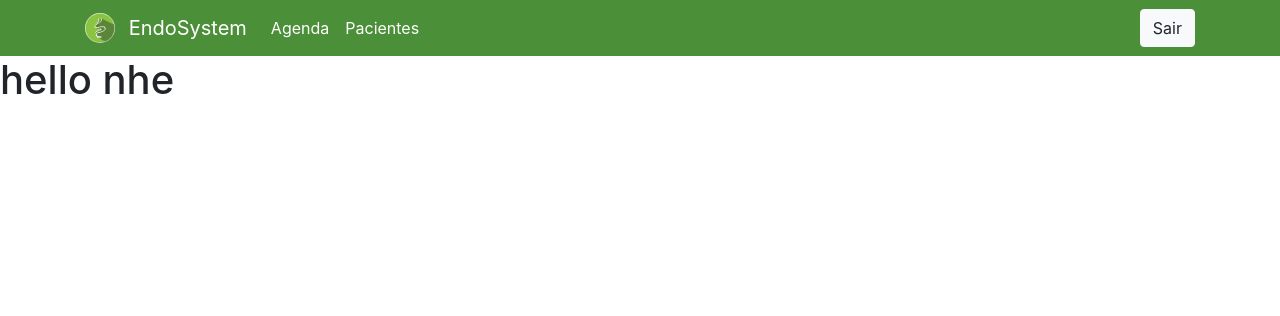
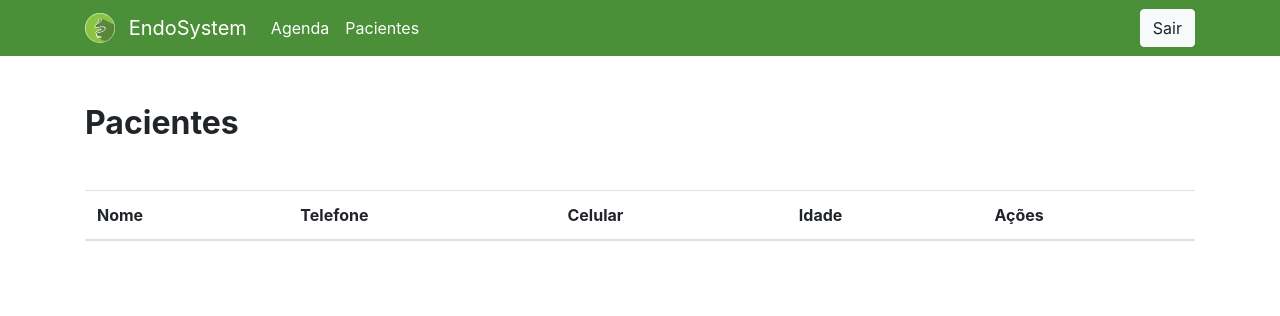
Before and after one commit to pereiraneto/EndoClinica, a Django app: template templates/patient/list-patients.html in a window 1280 px wide. Shown: the top 316 px of the page. Run offline with Django 3.2, Linux system fonts and the light colour scheme; the template is opened without the code that fills it, so the values that code supplies are empty; some libraries are stand-ins or nearby versions.

Commit message:
load patients on patients-list

```diff
--- a/static/JS/list-patients.js
+++ b/static/JS/list-patients.js
@@ -1 +1,29 @@
-console.log('listar pacientes')
+const apiBaseUrl = window.location.origin + "/api/"
+
+
+document.onreadystatechange = () => {
+    if (document.readyState == 'interactive') {
+        requestFromApi(patients => {
+            const patientsTableBody = document.getElementById('patients-table-body')
+
+            patients.forEach(patient => {
+                addTag(tr => {
+                    addTag(th => {
+                        th.scope = "row"
+                        th.textContent = patient.name
+                    }, tr, 'th')
+                    addTag(td => td.textContent = patient.phone, tr)
+                    addTag(td => td.textContent = patient.cell_phone, tr)
+                    addTag(td => td.textContent = new Date().getFullYear() - patient.birth_date.slice(0,4), tr)
+                    addTag(td => {
+                        addTag(a => {
+                            a.textContent = 'Editar'
+                            a.onclick = () =>  console.log('editar', patient)
+                            a.classList = 'default-link'
+                        }, td, 'a')
+                    }, tr)
+                }, patientsTableBody, 'tr')
+            });
+        }, apiBaseUrl + 'pacientes/')
+    }
+}
--- a/templates/patient/list-patients.html
+++ b/templates/patient/list-patients.html
@@ -3,7 +3,23 @@
 
 {% block content %}
 
-<h1>hello nhe</h1>
+    <div class="container mt-5">
+        <h2 class="mb-5"><strong>Pacientes</strong></h2>
+        <table class="table table-striped">
+            <thead>
+                <tr>
+                    <th scope="col">Nome</th>
+                    <th scope="col">Telefone</th>
+                    <th scope="col">Celular</th>
+                    <th scope="col">Idade</th>
+                    <th scope="col">Ações</th>
+                </tr>
+            </thead>
+
+            <tbody id="patients-table-body"></tbody>
+
+        </table>
+    </div>
 
 {% endblock %}
 
```
